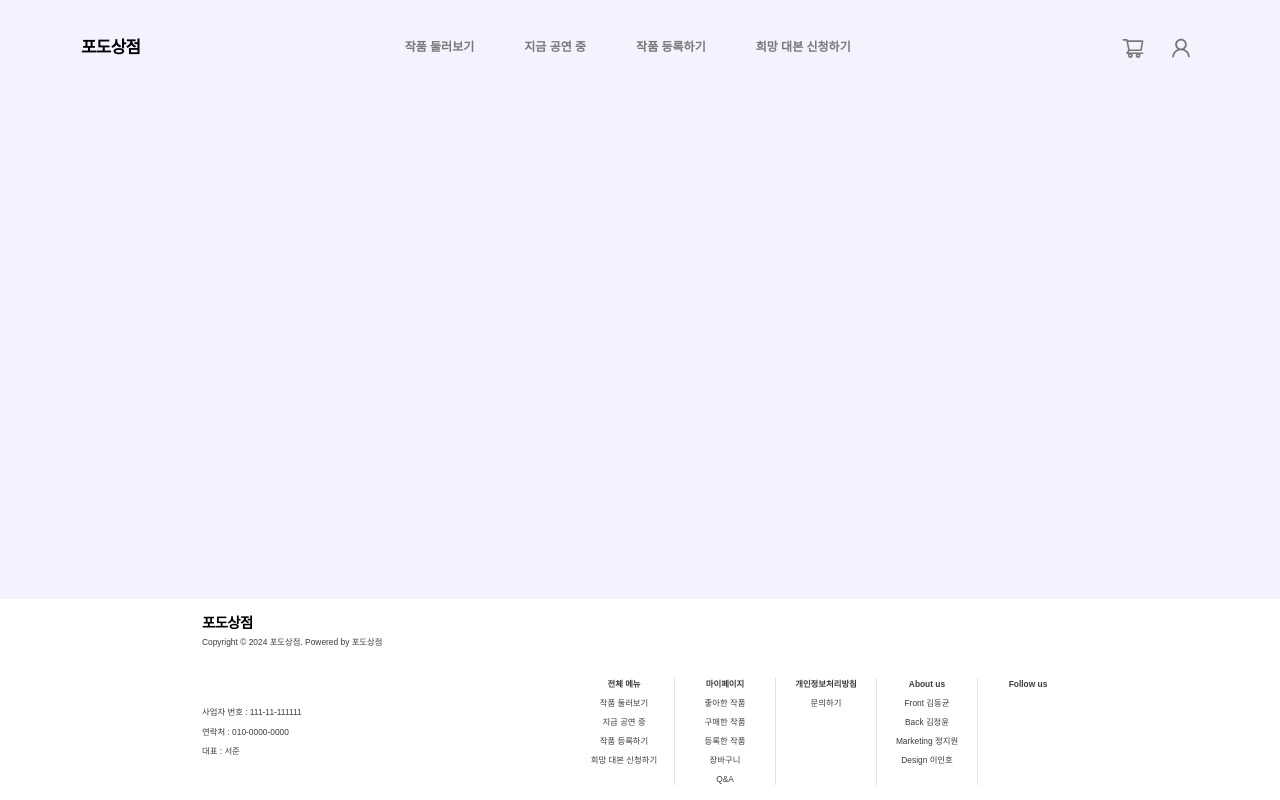
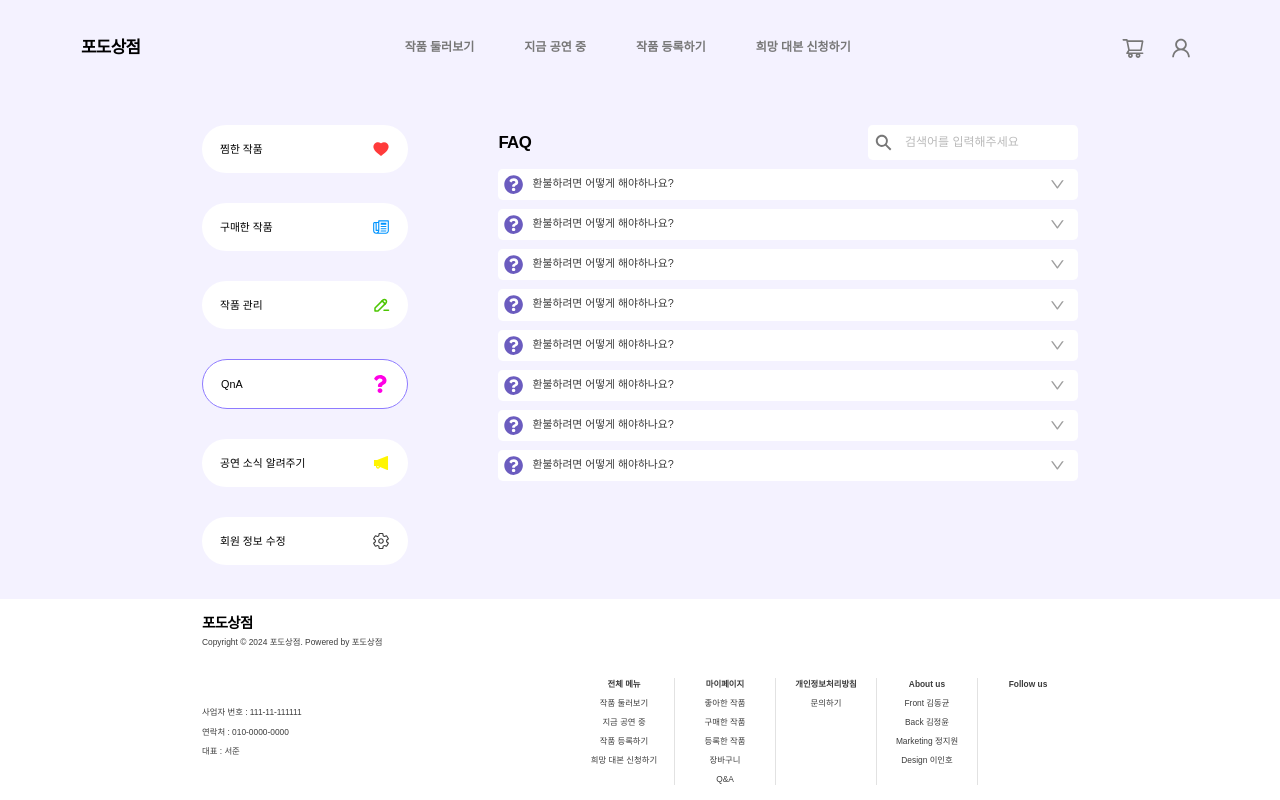
Before and after one commit to game240/FE, a React (Vite) app: page /mypage/qna/faq in a window 1280 px wide. Built offline with nearby package versions, Linux system fonts and the light colour scheme.

Commit message:
FEAT : FAQ 더보기 페이지 구현

```diff
--- a/src/components/Router/index.tsx
+++ b/src/components/Router/index.tsx
@@ -3,6 +3,7 @@ import Liked from "@/pages/mypage/liked";
 import Management from "@/pages/mypage/management";
 import Purchase from "@/pages/mypage/purchase";
 import QnA from "@/pages/mypage/qna";
+import QnAMore from "@/pages/mypage/qna-more";
 import Review from "@/pages/mypage/review";
 import { Route, Routes } from "react-router-dom";
 
@@ -17,6 +18,11 @@ const Router = () => {
       <Route path="/mypage/purchase/:id" element={<Review />} />
       <Route path="/mypage/management" element={<Management />} />
       <Route path="/mypage/qna" element={<QnA />} />
+      <Route path="/mypage/qna/faq" element={<QnAMore subject="FAQ" />} />
+      <Route
+        path="/mypage/qna/mine"
+        element={<QnAMore subject="내가 등록한 질문" />}
+      />
     </Routes>
   );
 };
--- /dev/null
+++ b/src/components/Search/index.tsx
@@ -0,0 +1,14 @@
+import { IoSearchSharp } from "react-icons/io5";
+import * as S from "./style";
+import COLOR from "@/styles/color";
+
+const Search = () => {
+  return (
+    <S.Container>
+      <IoSearchSharp size="3.2rem" color={COLOR.grey6} />
+      <S.Input placeholder="검색어를 입력해주세요" />
+    </S.Container>
+  );
+};
+
+export default Search;
--- /dev/null
+++ b/src/components/Search/style.ts
@@ -0,0 +1,24 @@
+import COLOR from "@/styles/color";
+import { FlexAlign } from "@/styles/flex";
+import styled from "styled-components";
+
+export const Container = styled.div`
+  ${FlexAlign};
+  padding: 0 1rem;
+  border-radius: 0.8rem;
+  background-color: white;
+`;
+
+export const Input = styled.input`
+  flex-grow: 1;
+  padding: 1.5rem 2rem;
+  border: none;
+  outline: none;
+  color: ${COLOR.grey6};
+  font-size: 2rem;
+  line-height: 2.8rem;
+
+  &::placeholder {
+    color: ${COLOR.grey4};
+  }
+`;
--- a/src/interface/mypageType.ts
+++ b/src/interface/mypageType.ts
@@ -17,9 +17,15 @@ export interface PricePropsType {
 export interface QnAListPropsType {
   title: string;
   list: string[];
+  search?: boolean;
+  button?: boolean;
 }
 
 export interface PurchaseListPropsType {
   management: boolean;
   data?: string;
 }
+
+export interface QnAMorePropsType {
+  subject: string;
+}
--- a/src/pages/mypage/components/QnAList/index.tsx
+++ b/src/pages/mypage/components/QnAList/index.tsx
@@ -2,14 +2,30 @@ import * as S from "./style";
 import QnAItem from "./QnAItem";
 import Button from "@/components/Button";
 import { QnAListPropsType } from "@/interface/mypageType";
+import Search from "@/components/Search";
+import { useNavigate } from "react-router-dom";
 
-const QnAList = ({ title, list }: QnAListPropsType) => {
+const QnAList = ({
+  title,
+  list,
+  search = false,
+  button = false,
+}: QnAListPropsType) => {
+  const navigate = useNavigate();
+  const MORE_URL = title === "FAQ" ? `/mypage/qna/faq` : `/mypage/qna/mine`;
+
   return (
     <S.ListContainer>
       <S.Header>
         <h3>{title}</h3>
-        <Button size="small">더보기</Button>
+        {search && <Search />}
+        {button && (
+          <Button size="small" onClick={() => navigate(MORE_URL)}>
+            더보기
+          </Button>
+        )}
       </S.Header>
+
       {list.map((_, index) => (
         <QnAItem key={index} />
       ))}
--- a/src/pages/mypage/components/QnAList/style.ts
+++ b/src/pages/mypage/components/QnAList/style.ts
@@ -1,5 +1,5 @@
 import COLOR from "@/styles/color";
-import { FlexBetween, FlexColumn } from "@/styles/flex";
+import { FlexBetweenCenter, FlexColumn } from "@/styles/flex";
 import { FONT_LARGE } from "@/styles/font";
 import styled from "styled-components";
 
@@ -44,5 +44,5 @@ export const Answer = styled(Question)<{ $isOpen?: boolean }>`
 `;
 
 export const Header = styled.div`
-  ${FlexBetween};
+  ${FlexBetweenCenter};
 `;
--- /dev/null
+++ b/src/pages/mypage/qna-more/index.tsx
@@ -0,0 +1,13 @@
+import { QnAMorePropsType } from "@/interface/mypageType";
+import QnAList from "../components/QnAList";
+import Layout from "../components/Layout";
+
+const QnAMore = ({ subject }: QnAMorePropsType) => {
+  return (
+    <Layout currentTab="QnA">
+      <QnAList title={subject} list={[...Array(8)]} search />
+    </Layout>
+  );
+};
+
+export default QnAMore;
--- a/src/pages/mypage/qna/index.tsx
+++ b/src/pages/mypage/qna/index.tsx
@@ -6,8 +6,8 @@ import Button from "@/components/Button";
 const QnA = () => {
   return (
     <Layout currentTab="QnA">
-      <QnAList title="FAQ" list={[...new Array(4)]} />
-      <QnAList title="내가 등록한 질문" list={[...new Array(4)]} />
+      <QnAList title="FAQ" list={[...new Array(4)]} button />
+      <QnAList title="내가 등록한 질문" list={[...new Array(4)]} button />
       <S.Question>
         <h3>질문하기</h3>
         <textarea placeholder="궁금한 점을 적어주세요" />
```
